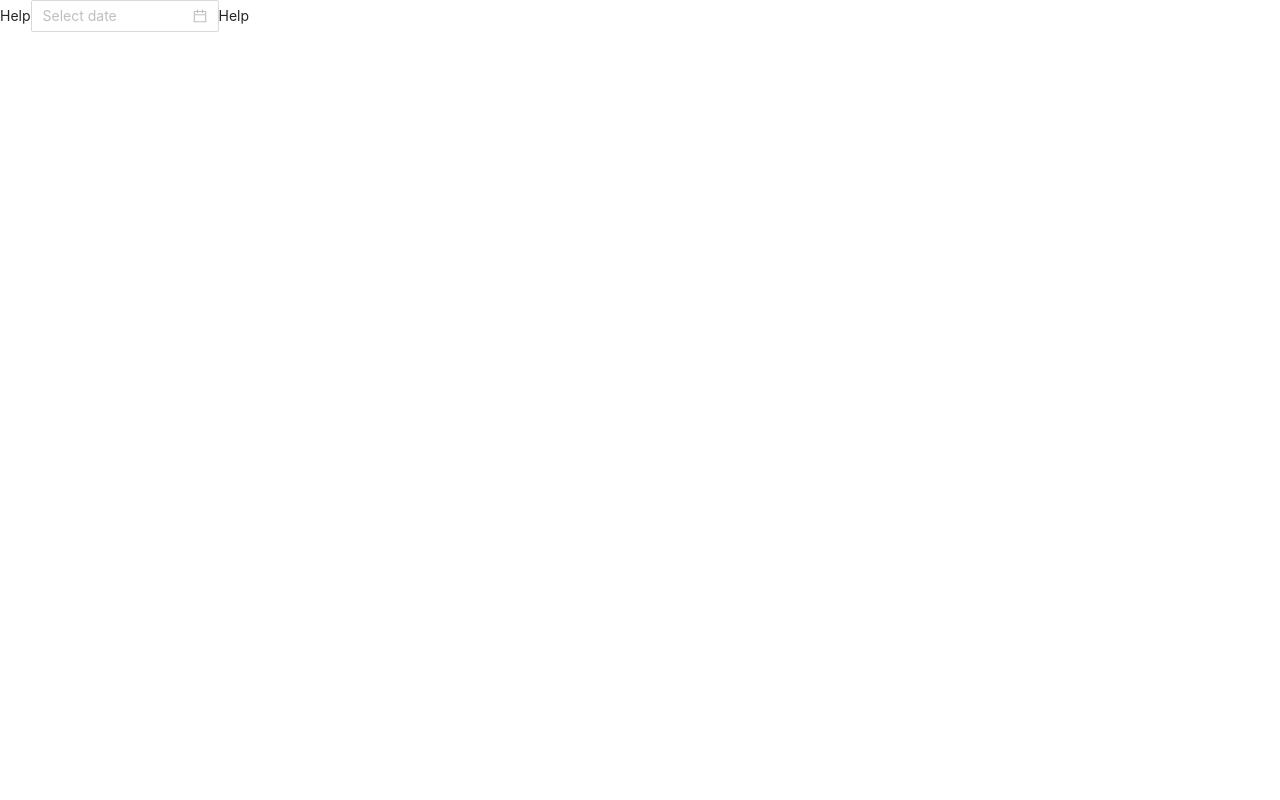
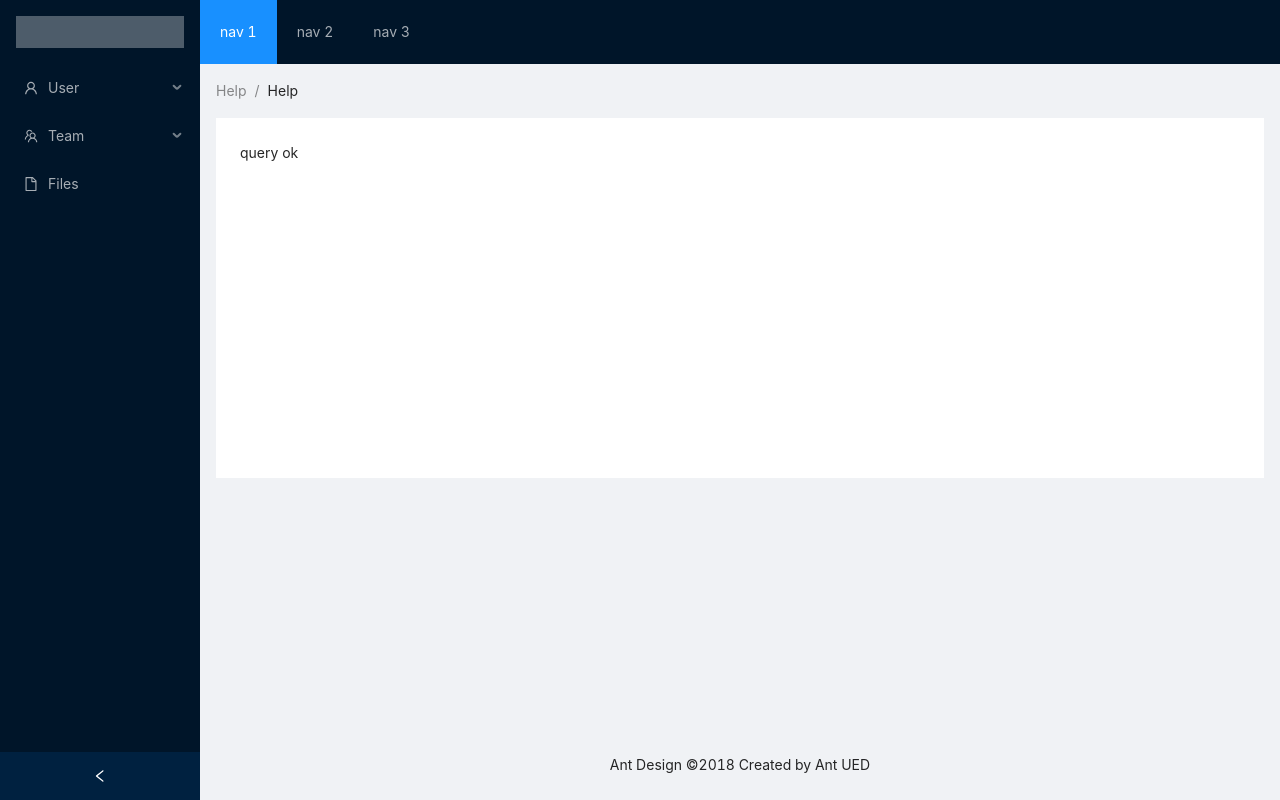
Before and after one commit to weijinwen/nextweb, a Next.js app: page / in a window 1280 px wide. Built offline with nearby package versions, Linux system fonts and the light colour scheme.

Commit message:
添加antd布局

```diff
--- a/component/Layout.js
+++ /dev/null
@@ -1,18 +0,0 @@
-import {FormattedMessage} from "react-intl";
-
-const {Component} = require("react");
-
-export default class Layout extends Component {
-    constructor(props) {
-        super(props);
-    }
-
-    render() {
-        return (
-            <div>
-                <FormattedMessage id="help"/>
-                {this.props.children}
-            </div>
-        )
-    }
-}
--- /dev/null
+++ b/component/Layout/AdminHeader.js
@@ -0,0 +1,22 @@
+import {Layout, Menu} from "antd";
+import {Component} from "react";
+
+const {Header} = Layout;
+
+export default class AdminHeader extends Component {
+    constructor(props) {
+        super(props);
+    }
+
+    render() {
+        return (
+            <Header className="site-layout-background" style={{padding: 0}}>
+                <Menu theme="dark" mode="horizontal" defaultSelectedKeys={['1']}>
+                    <Menu.Item key="1">nav 1</Menu.Item>
+                    <Menu.Item key="2">nav 2</Menu.Item>
+                    <Menu.Item key="3">nav 3</Menu.Item>
+                </Menu>
+            </Header>
+        )
+    }
+}
--- /dev/null
+++ b/component/Layout/AdminLayout.js
@@ -0,0 +1,32 @@
+import AdminSider from "./AdminSider";
+
+const {Component} = require("react");
+import {Breadcrumb, Layout} from "antd";
+import AdminHeader from "./AdminHeader";
+
+const {Content, Footer} = Layout;
+
+export default class AdminLayout extends Component {
+    constructor(props) {
+        super(props);
+    }
+
+    render() {
+        return (
+            <Layout style={{minHeight: '100vh'}}>
+                <AdminSider/>
+                <Layout className="site-layout">
+                    <AdminHeader />
+                    <Content style={{margin: '0 16px'}}>
+                        <Breadcrumb style={{margin: '16px 0'}}>
+                            <Breadcrumb.Item>{this.props.ptitle}</Breadcrumb.Item>
+                            <Breadcrumb.Item>{this.props.ctitle}</Breadcrumb.Item>
+                        </Breadcrumb>
+                        {this.props.children}
+                    </Content>
+                    <Footer style={{textAlign: 'center'}}>Ant Design ©2018 Created by Ant UED</Footer>
+                </Layout>
+            </Layout>
+        )
+    }
+}
--- /dev/null
+++ b/component/Layout/AdminSider.js
@@ -0,0 +1,42 @@
+import {Layout, Menu} from "antd";
+import {FileOutlined, TeamOutlined, UserOutlined} from "@ant-design/icons";
+import {Component} from "react";
+
+const {Sider} = Layout;
+const {SubMenu} = Menu;
+
+export default class AdminSider extends Component {
+
+    constructor(props) {
+        super(props);
+        this.state = {
+            collapsed: false,
+        };
+    }
+
+    onCollapse(collapsed) {
+        this.setState({collapsed});
+    }
+
+    render() {
+        return (
+            <Sider collapsible collapsed={this.state.collapsed} onCollapse={this.onCollapse.bind(this)}>
+                <div className="logo"/>
+                <Menu theme="dark" defaultSelectedKeys={['1']} mode="inline">
+                    <SubMenu key="sub1" icon={<UserOutlined/>} title="User">
+                        <Menu.Item key="3">Tom</Menu.Item>
+                        <Menu.Item key="4">Bill</Menu.Item>
+                        <Menu.Item key="5">Alex</Menu.Item>
+                    </SubMenu>
+                    <SubMenu key="sub2" icon={<TeamOutlined/>} title="Team">
+                        <Menu.Item key="6">Team 1</Menu.Item>
+                        <Menu.Item key="8">Team 2</Menu.Item>
+                    </SubMenu>
+                    <Menu.Item key="9" icon={<FileOutlined/>}>
+                        Files
+                    </Menu.Item>
+                </Menu>
+            </Sider>
+        )
+    }
+}
--- a/pages/_app.js
+++ b/pages/_app.js
@@ -3,6 +3,7 @@ import App from 'next/app'
 import {ConfigProvider} from 'antd';
 import {IntlProvider} from "react-intl";
 import 'antd/dist/antd.css';
+import "../public/css/global.css";
 
 import zhCN from "antd/lib/locale-provider/zh_CN";
 import zh from "../public/locales/zh-CN";
--- a/pages/index.js
+++ b/pages/index.js
@@ -1,29 +1,30 @@
-import {DatePicker} from 'antd';
 import {Component} from "react";
+import AdminLayout from "../component/Layout/AdminLayout";
 import {FormattedMessage} from "react-intl";
-import Layout from "../component/Layout";
 
+export default class Index extends Component {
 
-class Blog extends Component {
     constructor(props) {
         super(props);
+        this.state={
+            message:""
+        }
     }
 
-    static async getInitialProps(props) {
-        let data = {s: "ss"}
-        return {
-            data
-        }
+    async componentDidMount() {
+        let res = await fetch('http://localhost:3000/json.json')
+        res.json().then((data) => {
+           this.setState({message:data.message})
+        })
     }
 
     render() {
         return (
-            <Layout>
-                <DatePicker/>
-                <FormattedMessage id="help"/>
-            </Layout>
+            <AdminLayout ptitle={<FormattedMessage id="help"/>} ctitle={<FormattedMessage id="help"/>}>
+                <div className="site-layout-background" style={{padding: 24, minHeight: 360}}>
+                    {this.state.message}
+                </div>
+            </AdminLayout>
         )
     }
 }
-
-export default Blog
--- /dev/null
+++ b/public/css/global.css
@@ -0,0 +1,9 @@
+.ant-layout-sider-children .logo {
+    height: 32px;
+    margin: 16px;
+    background: rgba(255, 255, 255, 0.3);
+}
+
+.site-layout .site-layout-background {
+    background: #fff;
+}
--- /dev/null
+++ b/public/json.json
@@ -0,0 +1,18 @@
+{
+  "status": 0,
+  "message": "query ok",
+  "result": {
+    "ip": "111.206.145.41",
+    "location": {
+    "lat": 39.90469,
+    "lng": 116.40717
+    },
+  "ad_info": {
+  "nation": "中国",
+  "province": "北京市",
+  "city": "北京市",
+  "district": "",
+  "adcode": 110000
+    }
+  }
+}
--- a/server.js
+++ b/server.js
@@ -9,7 +9,10 @@ const cookieParser = require('cookie-parser');
 
 const language = (req) => {
     let lang_header = req.headers["accept-language"]
-    let lang_header_arr = lang_header.split(',')
+    let lang_header_arr = [];
+    if (lang_header) {
+        lang_header_arr = lang_header.split(',')
+    }
     if (req.cookies.locale_lang) {
         return req.cookies.locale_lang;
     } else if (lang_header_arr.length !== 0) {
```
